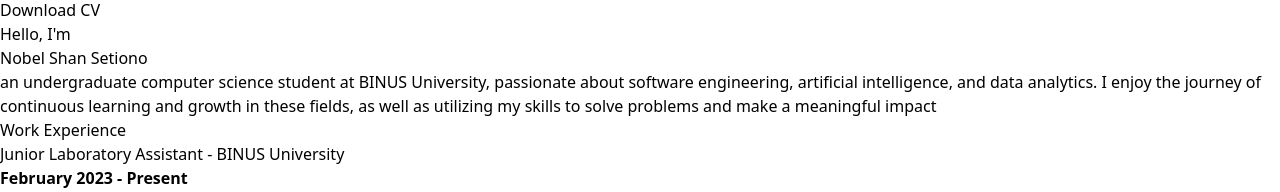
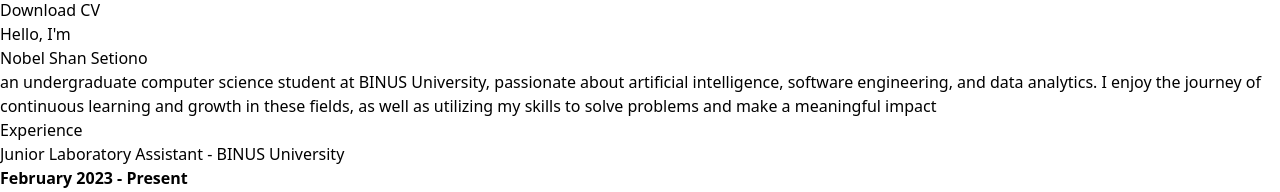
Before and after one commit to NobelSS/nobelss.github.io, a React (Vite) app: page / in a window 1280 px wide. Shown: the part 1817-2009 px from the top of the page. Built offline with nearby package versions, Linux system fonts and the light colour scheme.

Commit message:
added cv

```diff
--- a/src/pages/home.tsx
+++ b/src/pages/home.tsx
@@ -51,9 +51,11 @@ export default function HomePage() {
                   src="/profile.jpg"
                   alt="Nobel Shan Setiono"
                 />
-                <button className="bg-gray-800 hover:bg-gray-500 text-white py-2 size-full rounded-full mt-5">
-                  Download CV
-                </button>
+                <a href="/CV_Nobel Shan Setiono.pdf">
+                  <button className="bg-gray-800 hover:bg-gray-500 text-white py-2 size-full rounded-full mt-5">
+                    Download CV
+                  </button>
+                </a>
               </div>
               <div className="lg:w-2/3 text-center lg:text-left">
                 <p className="text-gray-500 text-2xl">Hello, I'm</p>
@@ -62,8 +64,8 @@ export default function HomePage() {
                 </h1>
                 <p className="text-gray-500 text-lg mb-3">
                   an undergraduate computer science student at BINUS University,
-                  passionate about software engineering, artificial
-                  intelligence, and data analytics. I enjoy the journey of
+                  passionate about artificial intelligence, software
+                  engineering, and data analytics. I enjoy the journey of
                   continuous learning and growth in these fields, as well as
                   utilizing my skills to solve problems and make a meaningful
                   impact
@@ -83,18 +85,24 @@ export default function HomePage() {
         >
           <div className="max-w-4xl mx-auto px-8">
             <h2 className="text-4xl font-bold text-gray-900 text-center mb-10">
-              Work Experience
+              Experience
             </h2>
             <div className="space-y-8">
               {experiences.map((exp, index) => (
-                <div key={index} className="bg-white shadow-md rounded-lg p-6 hover:bg-gray-50 transition-colors">
+                <div
+                  key={index}
+                  className="bg-white shadow-md rounded-lg p-6 hover:bg-gray-50 transition-colors"
+                >
                   <h3 className="text-2xl font-bold text-gray-900">
                     {exp.position}
                   </h3>
                   <p className="text-gray-600">
                     <strong>{exp.period}</strong>
                   </p>
-                  <p className="text-gray-600 mt-2" dangerouslySetInnerHTML={{ __html: exp.description }} />
+                  <p
+                    className="text-gray-600 mt-2"
+                    dangerouslySetInnerHTML={{ __html: exp.description }}
+                  />
                 </div>
               ))}
             </div>
```
Also changed, not shown: 1 other file (tests, documents, lock files or other folders).
